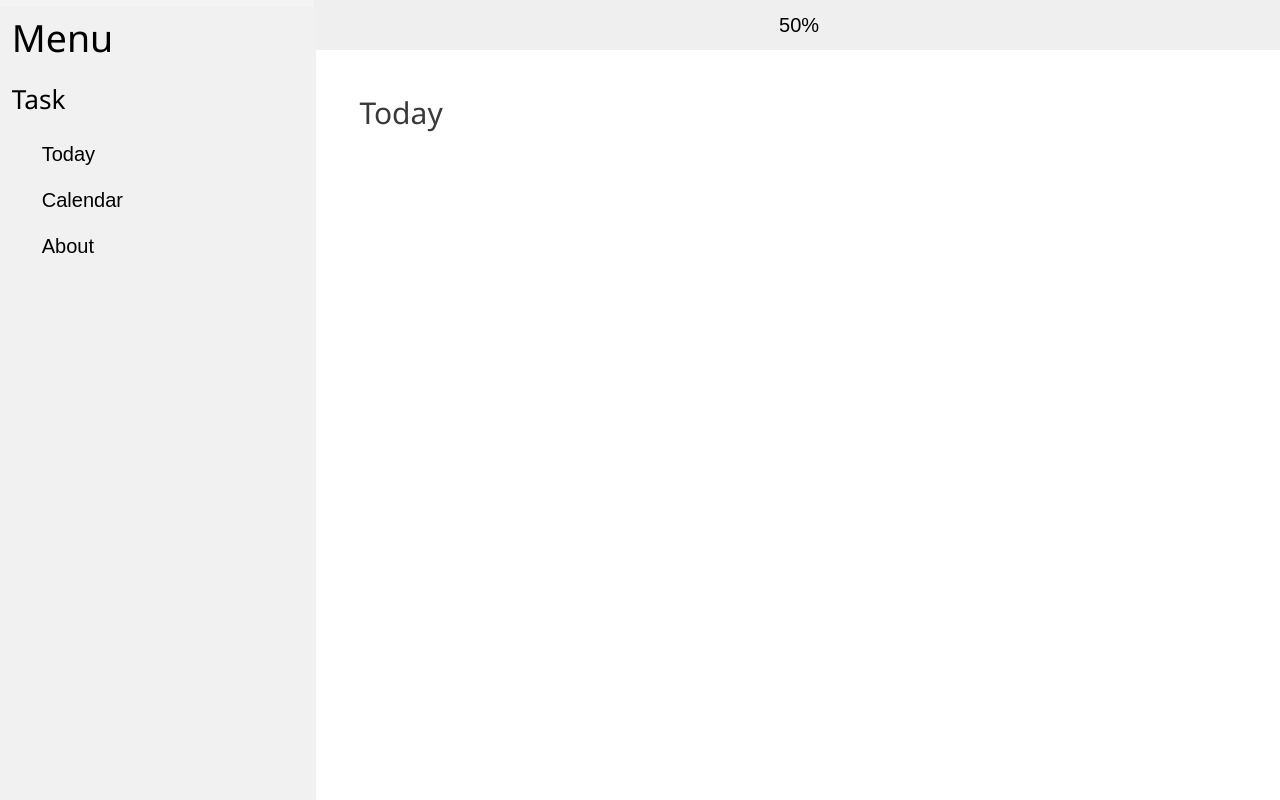
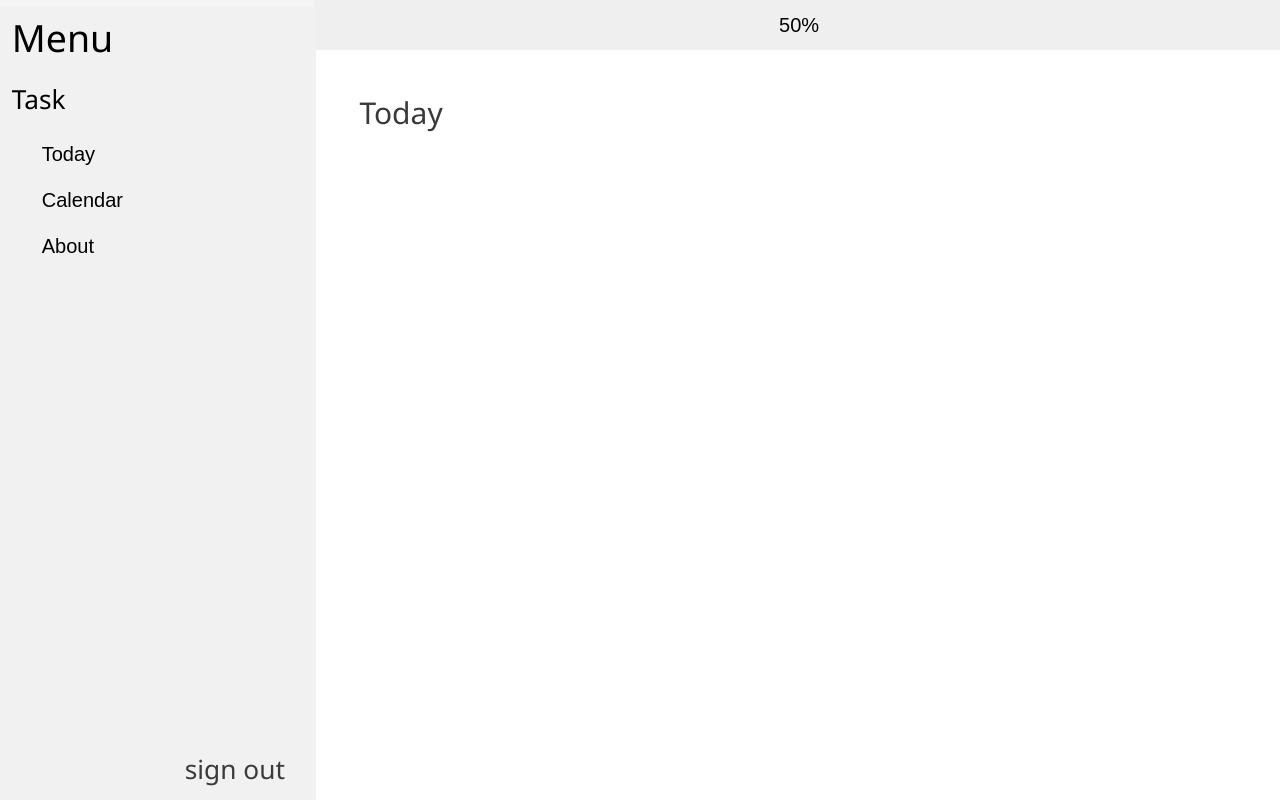
Before and after one commit to chalatphon/Echo, a Flask app: page /dashboard in a window 1280 px wide. Run offline with Flask 3, Linux system fonts and the light colour scheme; a user stored in the database is signed in; some libraries are stand-ins or nearby versions; some web fonts are replaced.

Commit message:
fix and update
fix small  display in index page and fix sign out button

```diff
--- a/static/dash.css
+++ b/static/dash.css
@@ -46,3 +46,10 @@ body{
     border: solid black;
     border-width: 20px;
 }
+.zdex{
+    z-index: 1;
+}
+.sign-out{
+    text-decoration: none;
+    color: #3a3a3a;
+}
--- a/templates/dashboard.html
+++ b/templates/dashboard.html
@@ -27,8 +27,8 @@
                             </ul>
                       </div>
                 </div>
-                <div class="d-flex align-items-end box-absolute justify-content-end">
-                    <a href="{{url_for('logout')}}" class="d-flex  pe-4">
+                <div class="d-flex align-items-end box-absolute justify-content-end zdex">
+                    <a href="{{url_for('logout')}}" class="d-flex pe-4 sign-out">
                         <h3>sign out
                             <script src="https://cdn.lordicon.com/lordicon-1.1.0.js"></script>
                             <lord-icon src="https://cdn.lordicon.com/gwvmctbb.json" trigger="loop"
```
Also changed, not shown: templates/index.html (+10 -6 lines).
